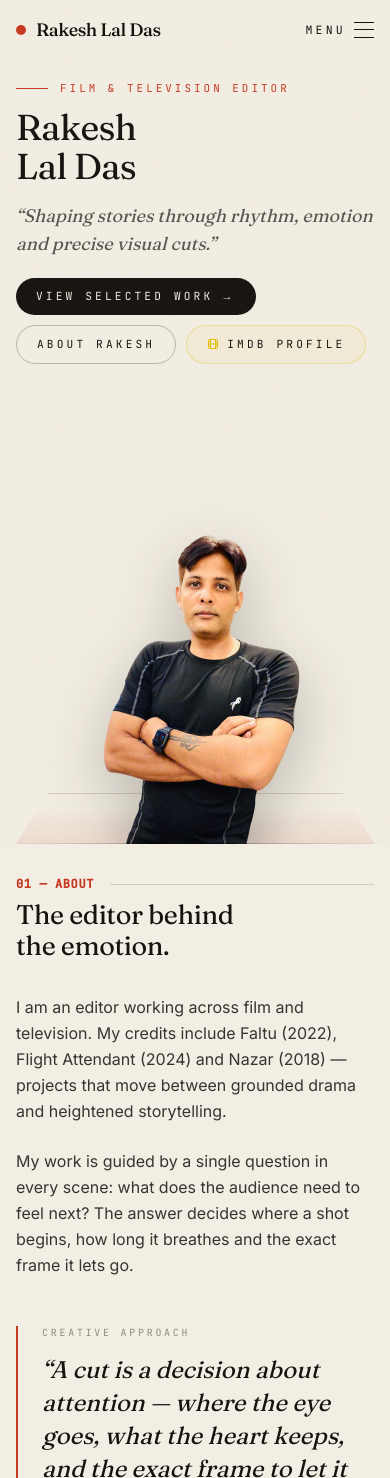
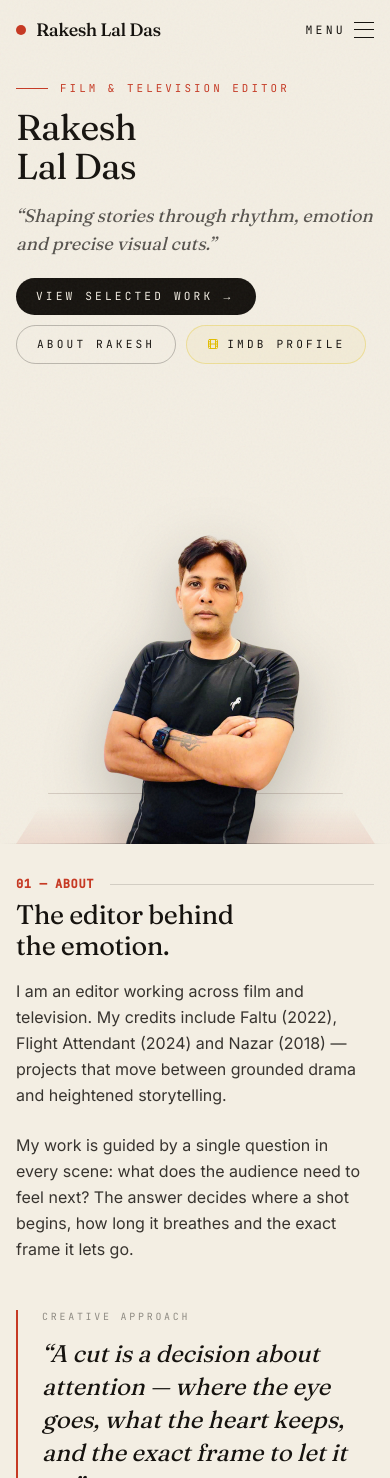
Before and after one commit to akashveritos-dot/collegeage.portfolio, a Next.js app: page / in a window 390 px wide. Shown: the top 1478 px of the page. Built offline with nearby package versions, Linux system fonts and the light colour scheme.

Commit message:
initial changes for 233gdg32rr3wfsefrw4534tge5ty324rfewwuytre5tgrhefsvsgy83253456wqdawf

```diff
--- a/components/sections/About.tsx
+++ b/components/sections/About.tsx
@@ -17,7 +17,7 @@ export default function About() {
 
         <div className="flex flex-col lg:grid lg:grid-cols-12 lg:gap-16">
           {/* Mobile-only heading */}
-          <div className="lg:hidden mb-4 order-1">
+          <div className="lg:hidden mb-2 order-1">
             <h2 className="text-display font-display font-light text-graphite">
               <RevealLines
                 lines={["The editor behind", "the emotion."]}
@@ -64,7 +64,7 @@ export default function About() {
               />
             </h2>
 
-            <div className="mt-4 lg:mt-10 max-w-xl space-y-6 text-base sm:text-lg leading-relaxed text-graphite/85">
+            <div className="mt-2 lg:mt-10 max-w-xl space-y-6 text-base sm:text-lg leading-relaxed text-graphite/85">
               {profile.bioLong.map((para, i) => (
                 <Reveal as="p" key={i} delay={i}>
                   {para}
```
